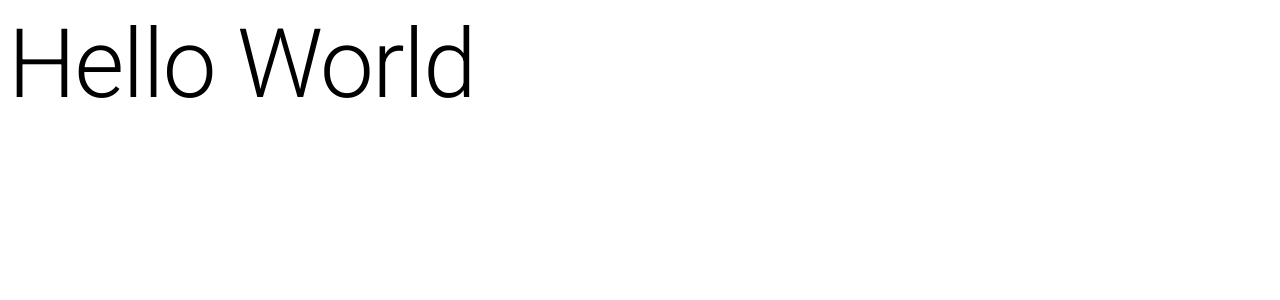
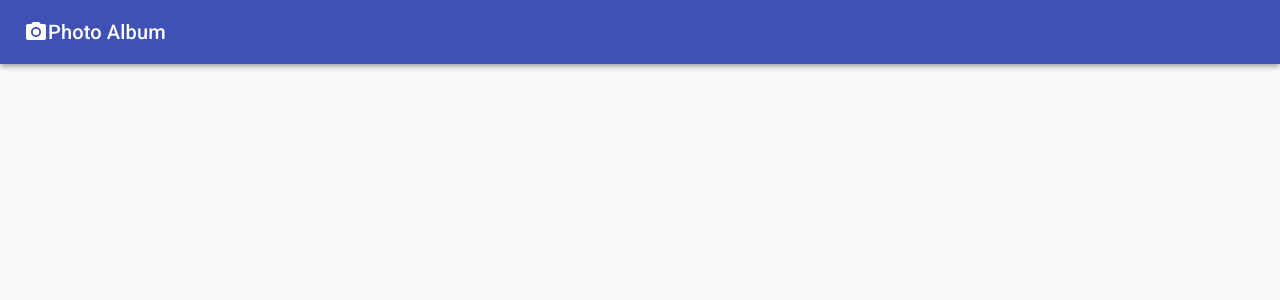
Before and after one commit to HaoLiHaiO/mui-boiletplate, a React (Create React App) app: page / in a window 1280 px wide. Shown: the top 300 px of the page. Built offline with nearby package versions, Linux system fonts and the light colour scheme.

Commit message:
add MUI navbar

```diff
--- a/src/App.tsx
+++ b/src/App.tsx
@@ -1,11 +1,18 @@
 import React from "react";
-import { Typography } from '@material-ui/core'
+import { Typography, AppBar, Card, CardActions, CardContent, CardMedia, CssBaseline, Grid, Toolbar, Container } from '@material-ui/core'
+import { PhotoCamera } from "@material-ui/icons";
 
 const App = () => {
     return (
-        <div>
-            <Typography variant="h1">Hello World</Typography>
-        </div>
+        <>
+            <CssBaseline />
+            <AppBar position="relative">
+                <Toolbar>
+                    <PhotoCamera />
+                    <Typography variant="h6">Photo Album</Typography>
+                </Toolbar>
+            </AppBar>
+        </>
     )
 }
 
```
